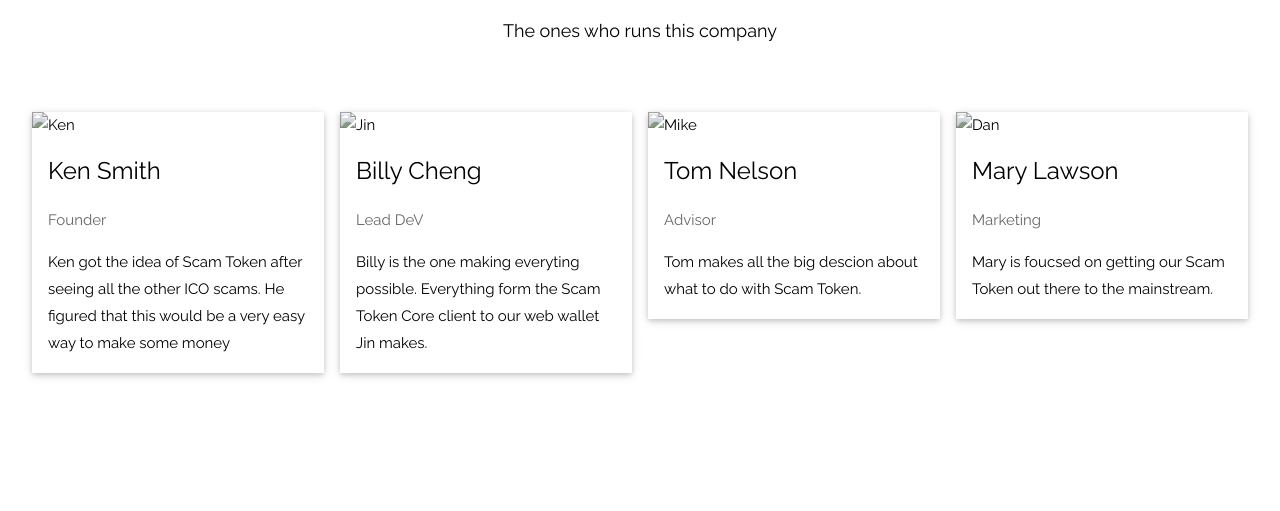
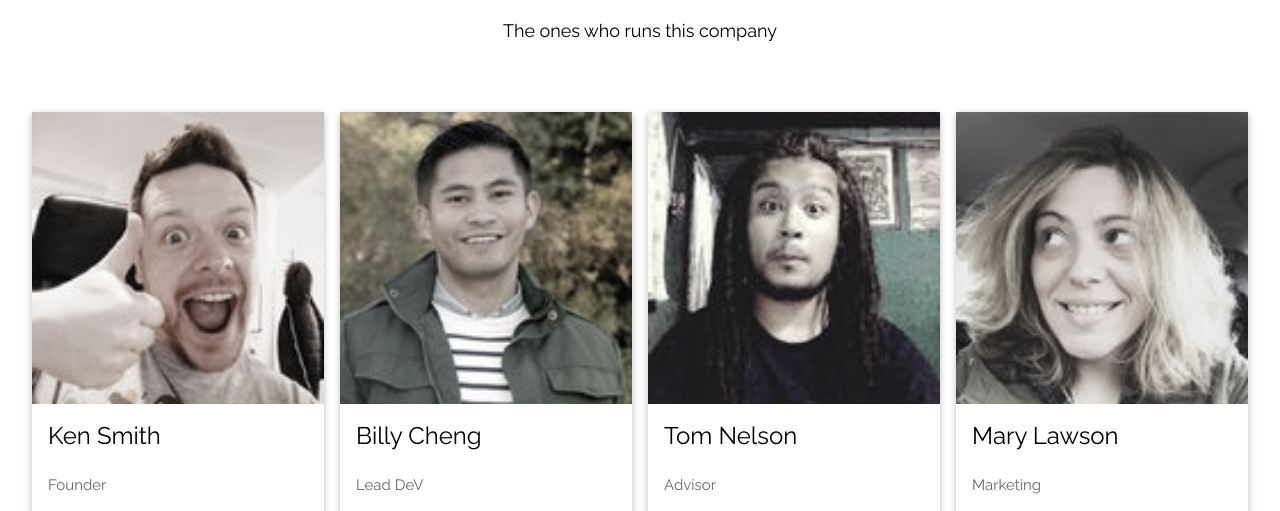
Before and after one commit to andrewdaly/Scam-Token, a plain HTML site: page index.html in a window 1280 px wide. Shown: the part 1652-2163 px from the top of the page. Drawn offline with nearby package versions, Linux system fonts and the light colour scheme.

Commit message:
Update index.html

```diff
--- a/index.html
+++ b/index.html
@@ -100,7 +100,7 @@ body, html {
   <div class="w3-row-padding w3-grayscale" style="margin-top:64px">
     <div class="w3-col l3 m6 w3-margin-bottom">
       <div class="w3-card-2">
-        <img src="Static\Images\Face2.jpg" alt="Ken" style="width:100%">
+        <img src="Face2.jpg" alt="Ken" style="width:100%">
         <div class="w3-container">
           <h3>Ken Smith</h3>
           <p class="w3-opacity">Founder</p>
@@ -110,7 +110,7 @@ body, html {
     </div>
     <div class="w3-col l3 m6 w3-margin-bottom">
       <div class="w3-card-2">
-        <img src="Static\Images\Face1.jpg" alt="Jin" style="width:100%">
+        <img src="Face1.jpg" alt="Jin" style="width:100%">
         <div class="w3-container">
           <h3>Billy Cheng</h3>
           <p class="w3-opacity">Lead DeV</p>
@@ -120,7 +120,7 @@ body, html {
     </div>
     <div class="w3-col l3 m6 w3-margin-bottom">
       <div class="w3-card-2">
-        <img src="Static\Images\Face3.jpg" alt="Mike" style="width:100%">
+        <img src="Face3.jpg" alt="Mike" style="width:100%">
         <div class="w3-container">
           <h3>Tom Nelson</h3>
           <p class="w3-opacity">Advisor</p>
@@ -130,7 +130,7 @@ body, html {
     </div>
     <div class="w3-col l3 m6 w3-margin-bottom">
       <div class="w3-card-2">
-        <img src="Static\Images\Face4.jpg" alt="Dan" style="width:100%">
+        <img src="Face4.jpg" alt="Dan" style="width:100%">
         <div class="w3-container">
           <h3>Mary Lawson</h3>
           <p class="w3-opacity">Marketing</p>
```
